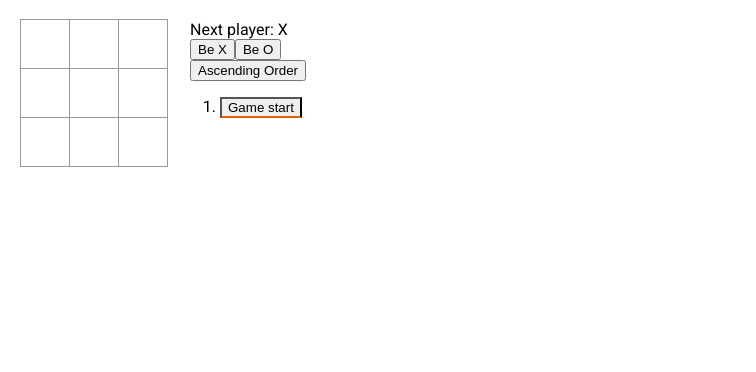
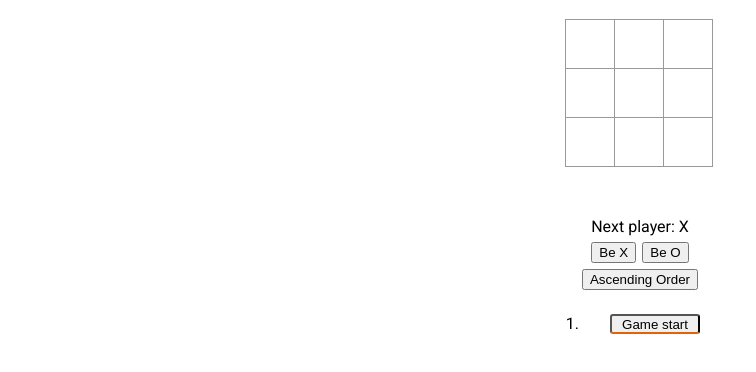
Before and after one commit to mhijack/tic-tac-toe, a React app: page / in a window 1280 px wide. Shown: the whole page, without its empty margins (0-756 px from the left). Built offline with nearby package versions, Linux system fonts and the light colour scheme.

Commit message:
add styling

```diff
--- a/src/index.css
+++ b/src/index.css
@@ -1,14 +1,17 @@
 body {
   font: 16px "Roboto", Futura, sans-serif;
   margin: 20px;
+  box-sizing: border-box;
 }
 
-ol, ul {
-  padding-left: 30px;
+ol li, ul li{
+  padding: 0;
+  padding-top: 5px;
 }
 
 .board-row {
   width: 150px;
+  margin: 0 auto;
 }
 
 .board-row:after {
@@ -34,6 +37,11 @@ ol, ul {
   padding: 0;
   text-align: center;
   width: 50px;
+  transition: 0.2s ease-in-out;
+}
+
+.square:hover {
+  box-shadow: inset 0 1px 3px rgba(0,0,0,0.12), inset 0 1px 2px rgba(0,0,0,0.24);
 }
 
 .square:focus {
@@ -45,11 +53,66 @@ ol, ul {
 }
 
 .game {
-  display: flex;
-  flex-direction: row;
+  margin: 0 auto;
+  width: 200px;
 }
 
 .game-info {
-  margin-left: 20px;
-  width: 400px;
+  margin-top: 50px;
+  width: 200px;
+  /* text-align: center; */
 }
+
+.game-info div, .game-info button {
+  text-align: center;
+  margin: 3px;
+}
+
+.game-info .move {
+  height: 20px;
+  width: 90px;
+  text-decoration: none;
+  border-radius: 3px;
+  margin: 0;
+}
+
+.move span {
+  cursor: pointer;
+  display: inline-block;
+  position: relative;
+  transition: 0.5s;
+}
+
+.move span:after {
+  content: '\00bb';
+  position: absolute;
+  opacity: 0;
+  top: 0;
+  right: -12px;
+  transition: 0.3s ease-in-out;
+  color: #d23f31;
+}
+
+.move:hover span {
+  padding-right: 12px;
+}
+
+.move:hover span:after {
+  opacity: 1;
+  right: 0;
+}
+
+.restartBtn {
+  color: white;
+  background-color: #d23f31;
+  border-radius: 4px;
+  width: 80px;
+  height: 30px;
+  box-shadow: 0 2px 5px 0 rgba(0, 0, 0, 0.26);
+  font-size: 16px;
+  cursor: pointer;
+}
+
+.player {
+  text-align: center;
+}
```
